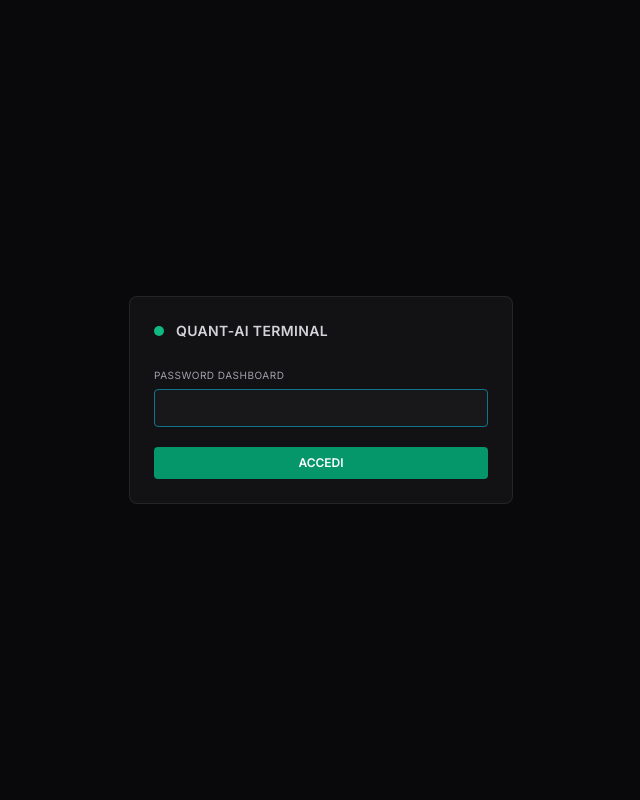
After one commit to leoalbi00/bot-trading, a Flask app: page /login in a window 1280 px wide. The commit adds this page. Shown: the whole page, without its empty margins (319-959 px from the left). Run offline with Flask 3, Linux system fonts and the light colour scheme; some libraries are stand-ins or nearby versions.

Commit message:
Aggiunto login con password alla dashboard
- Pagina /login con sessione Flask (7 giorni) e pulsante ESCI
- /api/data e /api/settings richiedono login o X-API-Key
- Token dei comandi inserito solo nella pagina dopo il login
- Blocco IP per 5 minuti dopo 5 tentativi errati
- DASHBOARD_PASSWORD e FLASK_SECRET_KEY da env, altrimenti generate in config.json
- credenziali.txt escluso da git

Co-Authored-By: Claude Opus 5.5 <noreply@anthropic.com>

```diff
--- a/app.py
+++ b/app.py
@@ -7,12 +7,17 @@ import itertools
 from collections import deque
 from functools import wraps
 import requests
-from flask import Flask, jsonify, render_template, request
+from flask import Flask, jsonify, redirect, render_template, request, session, url_for
+from werkzeug.middleware.proxy_fix import ProxyFix
 
 import trading_core as core
 from trading_core import alpaca_client
 
 KEEP_ALIVE_INTERVAL = 600  # secondi tra un self-ping e l'altro
+
+# Protezione login: dopo MAX_LOGIN_ATTEMPTS errori l'IP viene bloccato per LOGIN_LOCKOUT secondi
+MAX_LOGIN_ATTEMPTS = 5
+LOGIN_LOCKOUT = 300
 DATA_CACHE_TTL = 5  # secondi: limita le chiamate ad Alpaca dal polling della dashboard
 
 # Lock per impedire scansioni multiple simultanee
@@ -104,15 +109,54 @@ def get_open_positions():
         log_message(f"Errore recupero posizioni: {e}")
         return []
 
+def has_valid_token():
+    provided = request.headers.get("X-API-Key", "")
+    return hmac.compare_digest(provided.encode(), core.get_api_token().encode())
+
+def is_logged_in():
+    return session.get("auth") is True
+
 def require_token(fn):
-    """Protegge gli endpoint di controllo con header X-API-Key = BOT_API_TOKEN (env o config.json)."""
+    """Protegge gli endpoint di controllo con header X-API-Key = BOT_API_TOKEN (env o config.json).
+
+    Il token è visibile solo nella dashboard dopo il login, quindi fa anche da protezione CSRF.
+    """
     @wraps(fn)
     def wrapper(*args, **kwargs):
-        provided = request.headers.get("X-API-Key", "")
-        if not hmac.compare_digest(provided.encode(), core.get_api_token().encode()):
+        if not has_valid_token():
             return jsonify({"status": "error", "message": "Non autorizzato: chiave API mancante o errata"}), 401
         return fn(*args, **kwargs)
     return wrapper
+
+def require_login(fn):
+    """Accesso in lettura: sessione della dashboard oppure header X-API-Key valido."""
+    @wraps(fn)
+    def wrapper(*args, **kwargs):
+        if not (is_logged_in() or has_valid_token()):
+            return jsonify({"status": "error", "message": "Sessione scaduta: effettua di nuovo il login"}), 401
+        return fn(*args, **kwargs)
+    return wrapper
+
+_failed_logins = {}
+_failed_lock = threading.Lock()
+
+def login_blocked_for(ip):
+    """Secondi di blocco rimanenti per questo IP (0 se può riprovare)."""
+    with _failed_lock:
+        count, first = _failed_logins.get(ip, (0, 0.0))
+        if count >= MAX_LOGIN_ATTEMPTS:
+            remaining = LOGIN_LOCKOUT - (time.time() - first)
+            if remaining > 0:
+                return int(remaining) + 1
+            _failed_logins.pop(ip, None)
+        return 0
+
+def register_failed_login(ip):
+    with _failed_lock:
+        count, first = _failed_logins.get(ip, (0, time.time()))
+        if time.time() - first > LOGIN_LOCKOUT:
+            count, first = 0, time.time()
+        _failed_logins[ip] = (count + 1, first)
 
 def should_abort():
     if not bot_state["active"]:
@@ -348,6 +392,16 @@ def keep_alive_loop():
             log_message(f"[Keep-Alive] Errore self-ping verso {url}: {e}")
 
 app = Flask(__name__)
+# Render (e simili) stanno dietro un proxy: serve per IP reale e schema https
+app.wsgi_app = ProxyFix(app.wsgi_app, x_for=1, x_proto=1)
+app.config.update(
+    SECRET_KEY=core.get_secret_key(),
+    SESSION_COOKIE_HTTPONLY=True,
+    SESSION_COOKIE_SAMESITE="Lax",
+    SESSION_COOKIE_SECURE=bool(os.getenv("RENDER_EXTERNAL_URL")),
+    PERMANENT_SESSION_LIFETIME=datetime.timedelta(days=7),
+)
+core.get_dashboard_password()  # genera (e stampa nei log) la password al primo avvio se non configurata
 
 # NB: lo stato è in memoria nel processo. Avviare con UN solo worker
 # (vedi Procfile), altrimenti ogni worker eseguirebbe il proprio loop di trading.
@@ -356,10 +410,40 @@ bg_thread.start()
 keep_alive_thread = threading.Thread(target=keep_alive_loop, daemon=True)
 keep_alive_thread.start()
 
+@app.route("/login", methods=["GET", "POST"])
+def login():
+    if is_logged_in():
+        return redirect(url_for("index"))
+    error = None
+    if request.method == "POST":
+        ip = request.remote_addr or "?"
+        blocked = login_blocked_for(ip)
+        if blocked:
+            error = f"Troppi tentativi errati. Riprova tra {blocked} secondi."
+        elif hmac.compare_digest(request.form.get("password", "").encode(), core.get_dashboard_password().encode()):
+            with _failed_lock:
+                _failed_logins.pop(ip, None)
+            session.clear()
+            session.permanent = True
+            session["auth"] = True
+            log_message(f"🔐 Login dashboard riuscito da {ip}")
+            return redirect(url_for("index"))
+        else:
+            register_failed_login(ip)
+            log_message(f"🔐 Tentativo di login fallito da {ip}")
+            error = "Password errata."
+    return render_template("login.html", error=error), (401 if error else 200)
+
+@app.route("/logout", methods=["POST"])
+def logout():
+    session.clear()
+    return redirect(url_for("login"))
+
 @app.route("/")
 def index():
-    # Il token viene inserito nella pagina così i pulsanti funzionano senza configurazione.
-    # NB: chiunque possa aprire la dashboard può quindi usare i comandi.
+    if not is_logged_in():
+        return redirect(url_for("login"))
+    # Il token è inserito solo nella pagina riservata, dopo il login
     return render_template("index.html", api_token=core.get_api_token())
 
 @app.route("/ping")
@@ -367,6 +451,7 @@ def ping():
     return jsonify({"status": "alive", "timestamp": datetime.datetime.now().isoformat()}), 200
 
 @app.route("/api/data")
+@require_login
 def api_data():
     with state_lock:
         bot = {
@@ -389,6 +474,7 @@ def api_data():
     })
 
 @app.route("/api/settings", methods=["GET"])
+@require_login
 def api_settings_get():
     return jsonify(core.public_config())
 
--- /dev/null
+++ b/templates/login.html
@@ -0,0 +1,58 @@
+<!DOCTYPE html>
+<html lang="it" class="dark">
+<head>
+    <meta charset="UTF-8">
+    <meta name="viewport" content="width=device-width, initial-scale=1.0">
+    <title>Quant AI Terminal · Accesso</title>
+
+    <link rel="preconnect" href="https://fonts.googleapis.com">
+    <link rel="preconnect" href="https://fonts.gstatic.com" crossorigin>
+    <link href="https://fonts.googleapis.com/css2?family=Inter:wght@300;400;500;600;700&family=JetBrains+Mono:wght@400;500;600&display=swap" rel="stylesheet">
+
+    <script src="https://cdn.tailwindcss.com"></script>
+    <script>
+        tailwind.config = {
+            darkMode: 'class',
+            theme: {
+                extend: {
+                    colors: {
+                        obsidian: '#09090b',
+                        surface: '#121215',
+                        borderSubtle: 'rgba(255, 255, 255, 0.08)',
+                    },
+                    fontFamily: {
+                        sans: ['Inter', 'sans-serif'],
+                        mono: ['JetBrains Mono', 'monospace'],
+                    }
+                }
+            }
+        }
+    </script>
+
+    <style>
+        body { background-color: #09090b; color: #f4f4f5; font-family: 'Inter', sans-serif; }
+    </style>
+</head>
+<body class="min-h-screen flex items-center justify-center antialiased px-4">
+    <form method="post" action="/login" class="w-full max-w-sm bg-surface border border-borderSubtle rounded-lg p-6 space-y-5">
+        <div class="flex items-center gap-3">
+            <div class="h-2.5 w-2.5 rounded-full bg-emerald-500"></div>
+            <span class="font-semibold text-sm tracking-wide uppercase text-zinc-300">QUANT-AI TERMINAL</span>
+        </div>
+
+        <label class="block">
+            <span class="text-[10px] text-zinc-400 uppercase tracking-wider">Password Dashboard</span>
+            <input type="password" name="password" required autofocus autocomplete="current-password"
+                   class="mt-1 w-full bg-zinc-900 border border-zinc-800 rounded px-3 py-2 font-mono text-sm text-zinc-200 focus:outline-none focus:border-cyan-700">
+        </label>
+
+        {% if error %}
+        <div class="text-xs font-mono text-rose-400">{{ error }}</div>
+        {% endif %}
+
+        <button type="submit" class="w-full bg-emerald-600 hover:bg-emerald-500 text-white text-xs font-semibold px-3 py-2 rounded transition">
+            ACCEDI
+        </button>
+    </form>
+</body>
+</html>
--- a/trading_core.py
+++ b/trading_core.py
@@ -39,6 +39,13 @@ CONFIG_PATH = os.getenv("BOT_CONFIG_PATH", os.path.join(os.path.dirname(os.path.
 
 # Valore segnaposto: se presente viene sostituito da un token casuale
 PLACEHOLDER_TOKEN = "default-secret-token"
+# Segreti salvati in config.json, mai esposti né modificabili dalla dashboard.
+# Se la variabile d'ambiente corrispondente è impostata, ha la precedenza.
+SECRET_FIELDS = {
+    "bot_api_token": "BOT_API_TOKEN",
+    "dashboard_password": "DASHBOARD_PASSWORD",
+    "flask_secret_key": "FLASK_SECRET_KEY",
+}
 AI_PROVIDERS = ("gemini", "claude", "hybrid")
 _TICKER_RE = re.compile(r"^[A-Z0-9.\-]{1,15}$")
 
@@ -104,8 +111,9 @@ def _validate_config(data, base):
             raise ValueError(f"ai_provider deve essere uno tra {', '.join(AI_PROVIDERS)}")
         cfg["ai_provider"] = provider
 
-    if "bot_api_token" in data and data["bot_api_token"]:
-        cfg["bot_api_token"] = str(data["bot_api_token"])
+    for key in SECRET_FIELDS:
+        if data.get(key):
+            cfg[key] = str(data[key])
 
     return cfg
 
@@ -126,9 +134,12 @@ def _load_config():
                 cfg = _validate_config(json.load(f), DEFAULT_CONFIG)
         except (OSError, ValueError) as e:
             print(f"[!] config.json non valido ({e}): uso i valori di default.")
-    if not os.getenv("BOT_API_TOKEN") and cfg.get("bot_api_token") in (None, "", PLACEHOLDER_TOKEN):
-        cfg["bot_api_token"] = secrets.token_urlsafe(24)
-        dirty = True
+    for key, env_name in SECRET_FIELDS.items():
+        if not os.getenv(env_name) and cfg.get(key) in (None, "", PLACEHOLDER_TOKEN):
+            cfg[key] = secrets.token_urlsafe(32 if key == "flask_secret_key" else 12 if key == "dashboard_password" else 24)
+            dirty = True
+            if key == "dashboard_password":
+                print(f"[!] DASHBOARD_PASSWORD non impostata: generata password '{cfg[key]}' (salvata in {CONFIG_PATH}).", flush=True)
     if dirty:
         try:
             _save_config(cfg)
@@ -149,7 +160,7 @@ def get_config():
 def update_config(changes):
     """Valida, applica e salva le modifiche. Restituisce la nuova configurazione."""
     global _config
-    changes = {k: v for k, v in changes.items() if k != "bot_api_token"}  # il token non si cambia da UI
+    changes = {k: v for k, v in changes.items() if k not in SECRET_FIELDS}  # i segreti non si cambiano da UI
     current = get_config()
     new_cfg = _validate_config(changes, current)
     with _config_lock:
@@ -161,13 +172,28 @@ def update_config(changes):
 def public_config():
     """Configurazione senza segreti, per la dashboard."""
     cfg = get_config()
-    cfg.pop("bot_api_token", None)
+    for key in SECRET_FIELDS:
+        cfg.pop(key, None)
     return cfg
 
 
 def get_api_token():
     """Token degli endpoint di controllo: variabile d'ambiente, altrimenti config.json."""
-    return os.getenv("BOT_API_TOKEN") or get_config()["bot_api_token"]
+    return _secret("bot_api_token")
+
+
+def get_dashboard_password():
+    """Password della dashboard: DASHBOARD_PASSWORD, altrimenti generata in config.json."""
+    return _secret("dashboard_password")
+
+
+def get_secret_key():
+    """Chiave per firmare i cookie di sessione Flask."""
+    return _secret("flask_secret_key")
+
+
+def _secret(key):
+    return os.getenv(SECRET_FIELDS[key]) or get_config()[key]
 
 alpaca_client = TradingClient(ALPACA_KEY, ALPACA_SECRET, paper=True) if ALPACA_KEY and ALPACA_SECRET else None
 
```
Also changed, not shown: templates/index.html (+13 -1 lines), 1 other file.
